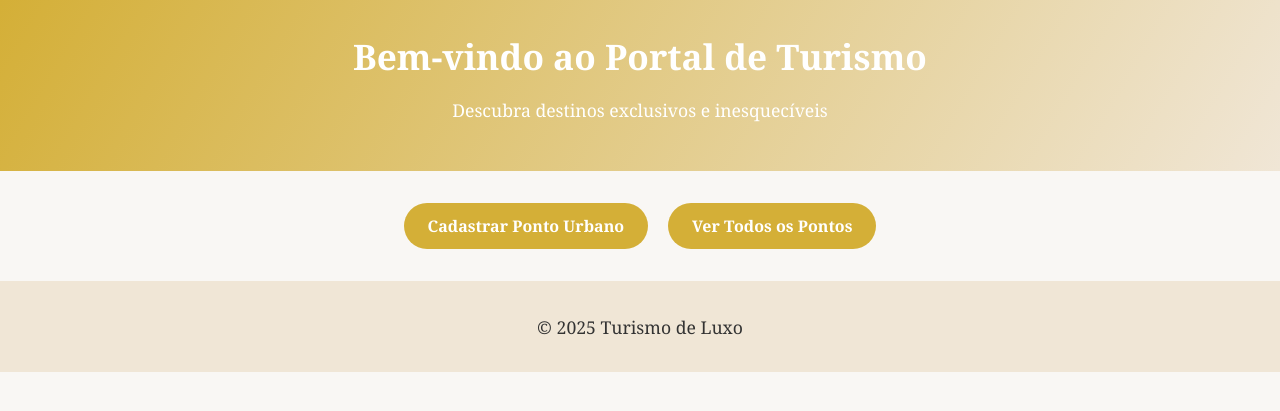
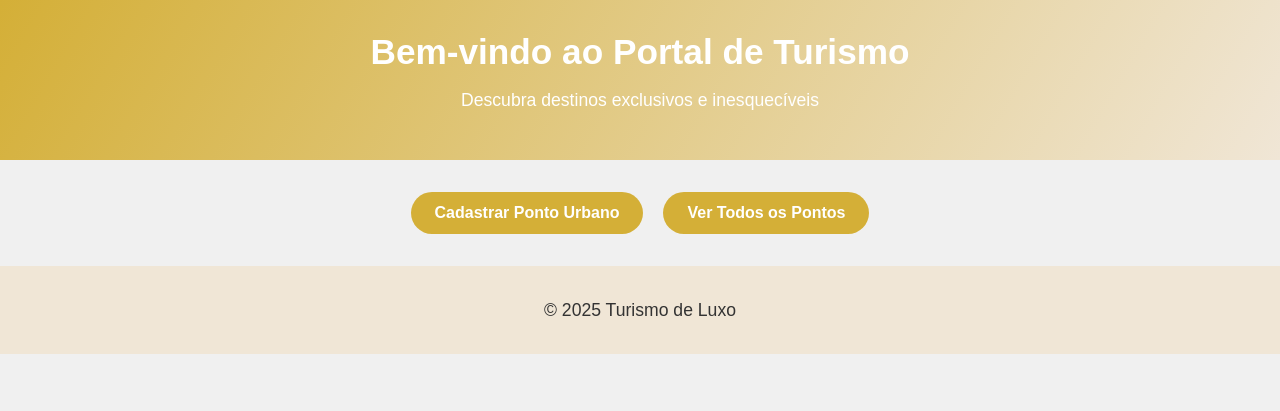
Before and after one commit to GelsonLeurk/291025VozUrbana, a PHP site: page /index.php?action=PontoController in a window 1280 px wide. Shown: the top 411 px of the page. Run offline with PHP 8.4, Linux system fonts and the light colour scheme.

Commit message:
Aplicar correções: Database, Ponto, controller (upload/validação), view mapa, CSS tema cinza, fallback SQLite

```diff
--- a/htdocs/public/css/style.css
+++ b/htdocs/public/css/style.css
@@ -1,7 +1,15 @@
-body {
-    font-family: "Georgia", serif;
-    background-color: #f9f7f4;
-    color: #333;
+/* cores padrão alteradas para tons de cinza */
+:root {
+    --bg-color: #f0f0f0;    /* fundo geral (cinza claro) */
+    --text-color: #333333;  /* texto principal (cinza escuro) */
+    --muted-color: #7a7a7a; /* texto secundário */
+    --accent-color: #6b6b6b; /* acentos/links em tom de cinza */
+}
+
+html, body {
+    background-color: var(--bg-color);
+    color: var(--text-color);
+    font-family: Arial, Helvetica, sans-serif;
     margin: 0;
     padding: 0;
 }
```
Also changed, not shown: htdocs/public/css/mapa.css (+13 -0 lines).
